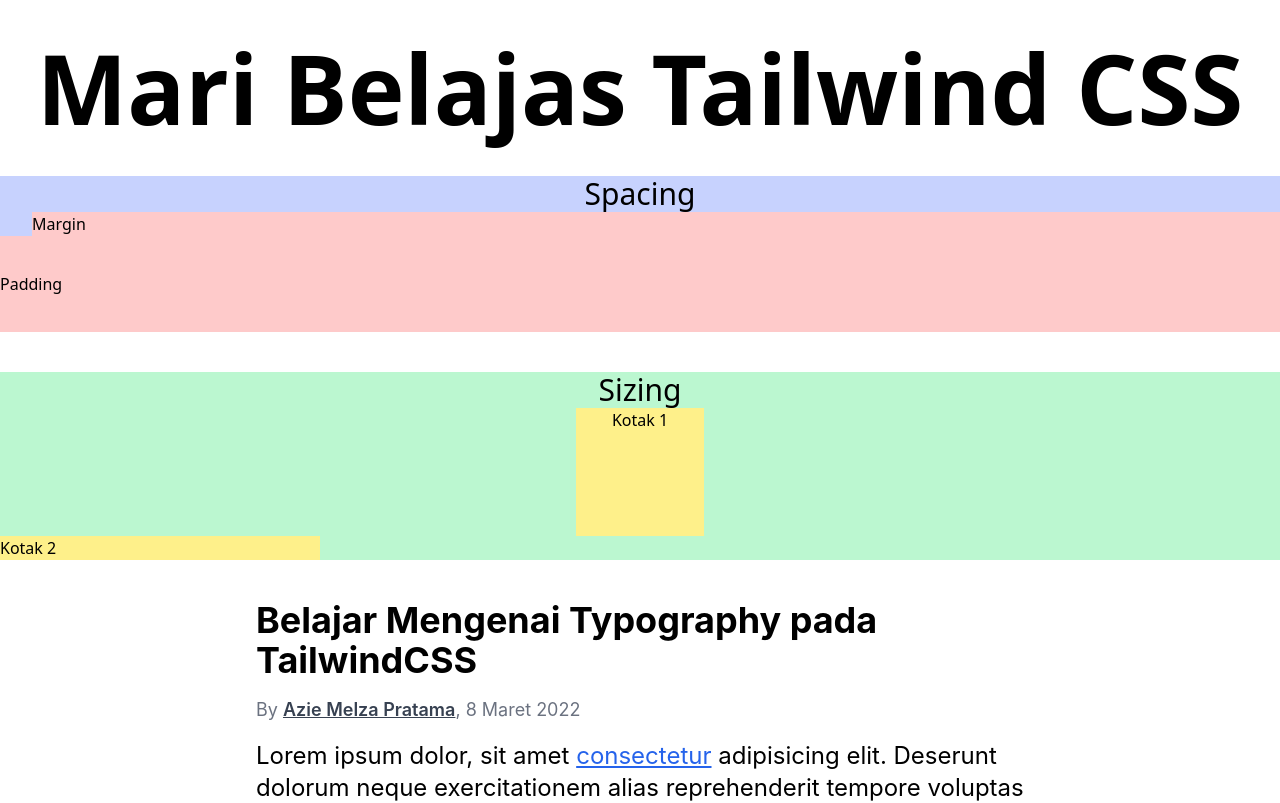
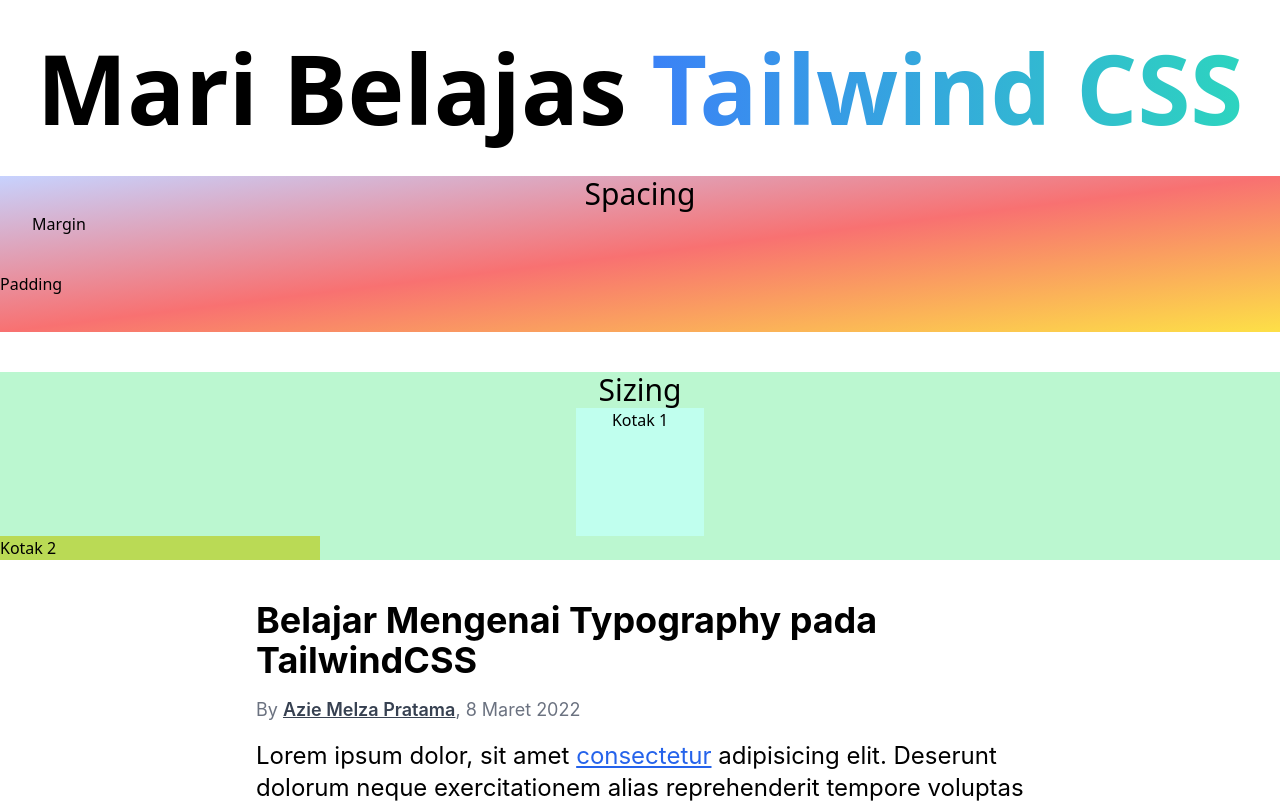
Before and after one commit to aziemp66/Learn-Tailwind-CSS, a React (Vite) app: page / in a window 1280 px wide. Shown: the top 803 px of the page. Built offline with nearby package versions, Linux system fonts and the light colour scheme.

Commit message:
Text & Background Coloring

```diff
--- a/src/App.jsx
+++ b/src/App.jsx
@@ -2,21 +2,24 @@
 	return (
 		<div>
 			<h1 className="text-8xl font-bold text-center my-10">
-				Mari Belajas Tailwind CSS
+				Mari Belajas{" "}
+				<span className="bg-gradient-to-r from-blue-500 to-teal-400 bg-clip-text text-transparent">
+					Tailwind CSS
+				</span>
 			</h1>
 
-			<section className="mb-10 bg-indigo-200">
+			<section className="mb-10 bg-gradient-to-br from-indigo-200  via-red-400 to-yellow-300">
 				<h2 className="text-3xl text-center">Spacing</h2>
-				<div className="ml-8 bg-red-200">Margin</div>
-				<div className="py-9 bg-red-200">Padding</div>
+				<div className="ml-8 ">Margin</div>
+				<div className="py-9 ">Padding</div>
 			</section>
 
 			<section className="mb-10 bg-green-200">
 				<h2 className="text-3xl text-center">Sizing</h2>
-				<div className="w-32 h-32 mx-auto text-center bg-yellow-200">
+				<div className="w-32 h-32 mx-auto text-center bg-kopi">
 					Kotak 1
 				</div>
-				<div className="max-w-xs max-h-md bg-yellow-200">Kotak 2</div>
+				<div className="max-w-xs max-h-md bg-wpu">Kotak 2</div>
 			</section>
 
 			<section className="mb-96 font-inter font-normal max-w-3xl mx-auto">
--- a/tailwind.config.js
+++ b/tailwind.config.js
@@ -8,6 +8,10 @@
 			fontFamily: {
 				inter: ["Inter", "sans-serif"],
 			},
+			colors: {
+				wpu: "#bada55",
+				kopi: "#c0ffee",
+			},
 		},
 	},
 	plugins: [],
```
